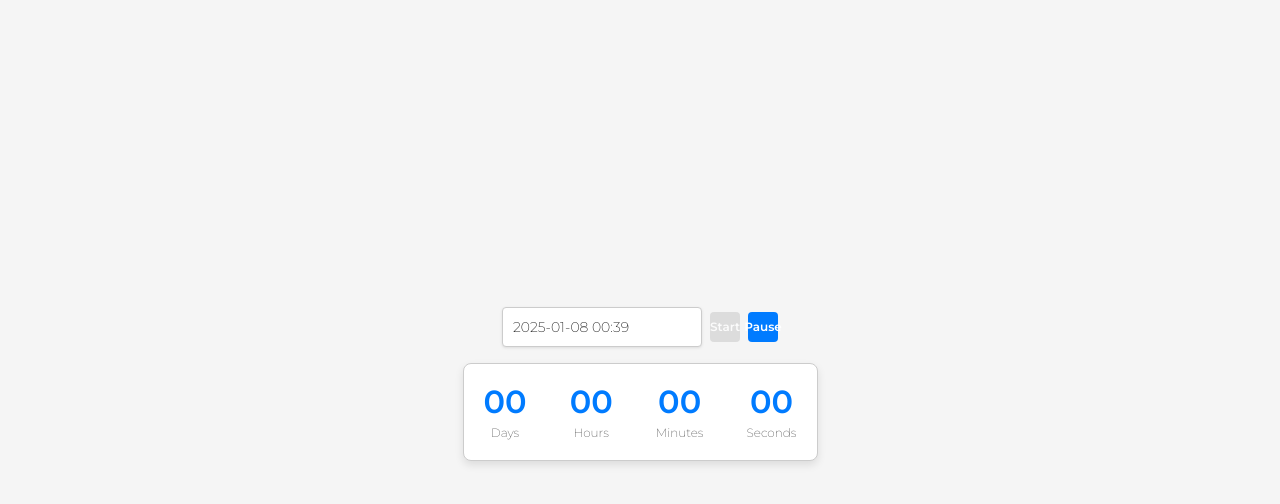
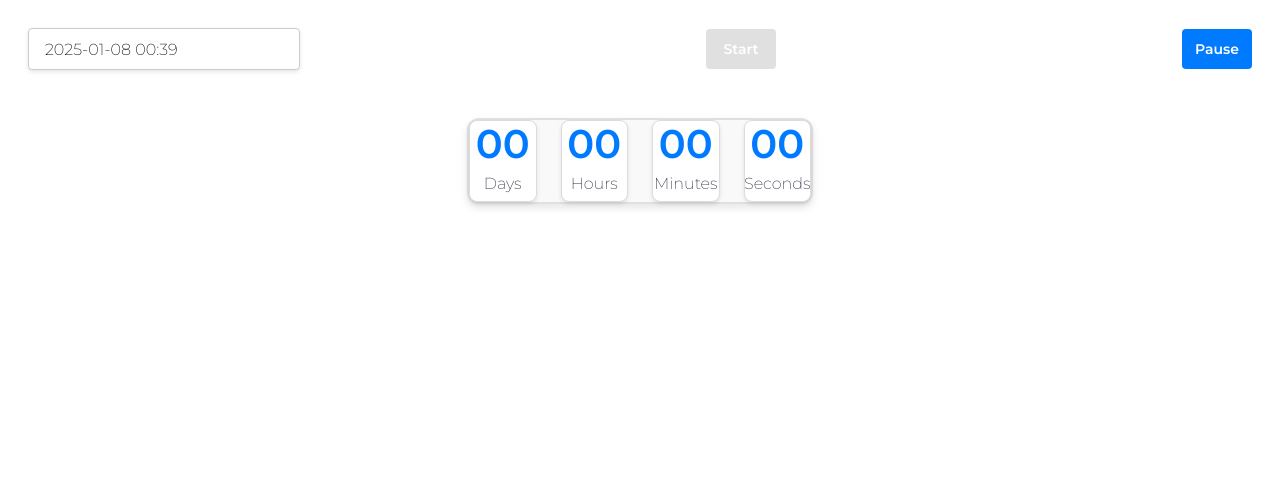
Before and after one commit to Tatyana25081974/goit-js-hw-10, a website built with Vite: page src/3-timer.html in a window 1280 px wide. Built offline with nearby package versions, Linux system fonts and the light colour scheme; a script that the page names is missing.

Commit message:
add initial files

```diff
--- a/src/css/styles3.css
+++ b/src/css/styles3.css
@@ -1,68 +1,71 @@
 body {
     font-family: Montserrat, sans-serif;
-    background-color: #f5f5f5;
+    background-color: #fff;
     color: #333;
     text-align: center;
-    padding: 20px;
+    padding: 28px;
+    max-width: 100%;
+    height: auto;
     display: flex;
     flex-direction: column;
     align-items: center;
     justify-content: center;
-    height: 100vh;
-    margin: 0;
+    gap: 32px;
 }
 
 .controls {
     display: flex;
-    align-items: center;
-    justify-content: center;
-    gap: 8px;
-    /* Відстань між елементами */
-    margin-bottom: 16px;
-    width: 355px;
-    /* Ширина блоку контролів */
+        align-items: center;
+        justify-content: space-between;
+        gap: 12px;
+
+        margin-bottom: 16px;
+        width: 100%;
+
 }
 
 input#datetime-picker {
-    height: 40px;
-    padding: 8px 10px;
-    font-size: 14px;
+    height: 42px;
+    display: flex;
+    align-items: center;
+    padding: 8px 16px;
+    font-size: 16px;
     border: 1px solid #ccc;
     border-radius: 4px;
-    box-shadow: 0 1px 3px rgba(0, 0, 0, 0.1);
+    box-shadow: 0 2px 4px rgba(0, 0, 0, 0.1);
+    margin-bottom: 0;
     outline: none;
     transition: border-color 0.3s ease, box-shadow 0.3s ease;
-    width: 200px;
+    width: 272px;
 }
 
 input#datetime-picker:focus {
     border-color: #007bff;
-    box-shadow: 0 2px 4px rgba(0, 123, 255, 0.2);
+    box-shadow: 0 4px 8px rgba(0, 123, 255, 0.2);
 }
 
 button[data-start],
 button[data-pause] {
-    font-size: 12px;
-    font-weight: 600;
+    padding: 6px 10px;
+    font-size: 14px;
     color: white;
     background-color: #007bff;
+    font-weight: bold;
     border: none;
     border-radius: 4px;
     cursor: pointer;
-    width: 30px;
-    /* Ширина кнопок */
-    height: 30px;
-    /* Висота кнопок */
-    display: flex;
-    align-items: center;
-    justify-content: center;
-    transition: background-color 0.3s ease, transform 0.2s ease;
+    width: 70px;
+        /* Ширина кнопок */
+        height: 40px;
+        /* Висота кнопок */
+        transition: background-color 0.3s ease, transform 0.2s ease;
+        text-align: center;
 }
 
 button[data-start]:hover,
 button[data-pause]:hover {
     background-color: #0056b3;
-    transform: scale(1.1);
+    transform: scale(1.05);
 }
 
 button[data-start]:disabled,
@@ -73,58 +76,88 @@ button[data-pause]:disabled {
 }
 
 .timer {
+
     display: flex;
+    align-items: flex-start;
+    justify-content: flex-start;
     flex-direction: row;
-    align-items: center;
-    justify-content: space-between;
     gap: 24px;
-    width: 355px;
-    /* Ширина таймера */
-    padding: 20px;
-    background: #fff;
-    border: 1px solid #ccc;
-    border-radius: 8px;
+    border-radius: 12px;
+    width: 100%;
+    max-width: 346px;
+    height: auto;
+    background: #f9f9f9;
     box-shadow: 0 4px 8px rgba(0, 0, 0, 0.1);
+    border: 2px solid #e0e0e0;
+    transition: background-color 0.3s ease, border 0.3s ease, box-shadow 0.3s ease;
+}
+
+/* Стан "hover" */
+.timer:hover {
+    background-color: #e9ecef;
+    border: 2px solid #333;
+    box-shadow: 0 4px 6px rgba(0, 0, 0, 0.15);
+}
+
+/* Стан "active" */
+.timer.active {
+    background-color: #d4edda;
+    color: #FFF;
+    border: 2px solid #6c8cff;
+    box-shadow: 0 4px 8px rgba(0, 123, 255, 0.3);
+}
+
+/* Стан "disable" */
+.timer.disable {
+    background-color: #cce5ff;
+    border: 2px solid #fafafa;
+
 }
 
 .field {
     display: flex;
+
     flex-direction: column;
     align-items: center;
-    justify-content: center;
+    background-color: #ffffff;
+    border: 1px solid #dcdcdc;
+    border-radius: 8px;
+    width: calc((100% - (3 * 24px)) / 4);
+    box-shadow: 0 2px 4px rgba(0, 0, 0, 0.1);
+
 }
 
 .field .value {
-    font-size: 32px;
+    font-size: 40px;
     font-weight: bold;
     color: #007bff;
+
 }
 
 .field .label {
-    margin-top: 5px;
-    font-size: 12px;
-    color: #555;
+    margin: 5px;
+    font-weight: 400;
+    font-size: 16px;
+    line-height: 1.5;
+    color: #2e2f42;
 }
 
-#error-message {
+/* Стан з помилкою (приклад для повідомлення про помилку) */
+.error-message {
     color: #dc3545;
-    font-size: 14px;
+    font-size: 16px;
     margin-top: 10px;
 }
 
 /* Для адаптивності */
 @media (max-width: 768px) {
-    .controls {
-        width: 100%;
-    }
-
     .timer {
         flex-direction: column;
-        align-items: center;
-        gap: 16px;
+        gap: 10px;
     }
 
     .field {
-        width: auto;
+        width: 80%;
+        max-width: 200px;
     }
 }
```
